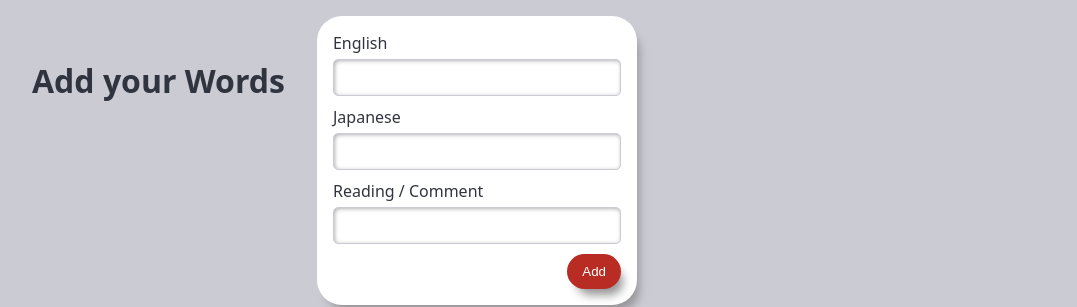
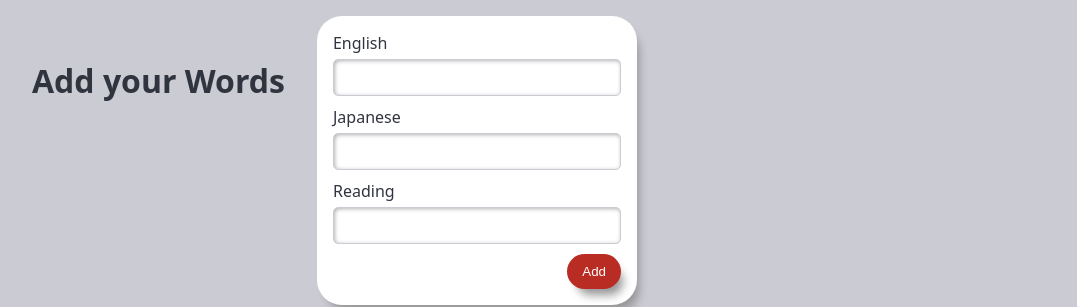
Before and after one commit to JudithRe/capstone-flashcard-dictionary, a Next.js app: page /add in a window 1280 px wide. Shown: the top 307 px of the page, without its empty margins (0-1077 px from the left). Built offline with nearby package versions, Linux system fonts and the light colour scheme.

Commit message:
remove 'comment' from Reading input for clarity

```diff
--- a/components/AddEntryForm/index.js
+++ b/components/AddEntryForm/index.js
@@ -37,8 +37,15 @@ function AddEntryForm({ handleAddEntry, createNewEntryList }) {
             name="jpInput"
             required
           />
-          <label htmlFor="reading">Reading / Comment</label>
-          <input type="text" id="reading" name="reading" />
+          <label htmlFor="reading">Reading</label>
+          <input
+            onChange={(event) => {
+              event.target.value = wanakana.toKana(event.target.value); //To change input to JP Characters directly
+            }}
+            type="text"
+            id="reading"
+            name="reading"
+          />
           <StyledSubmitButton type="submit">Add</StyledSubmitButton>
         </StyledForm>
       </StyledCard>
--- a/components/EntriesContainer/index.js
+++ b/components/EntriesContainer/index.js
@@ -3,7 +3,6 @@ import Entry from "../Entry";
 import { StyledSection } from "../StyledComponents/StyledSection";
 
 function EntriesContainer({ wordList }) {
-  console.log("wordList ", wordList);
   return (
     <StyledSection>
       {wordList.map((entry) => {
```
